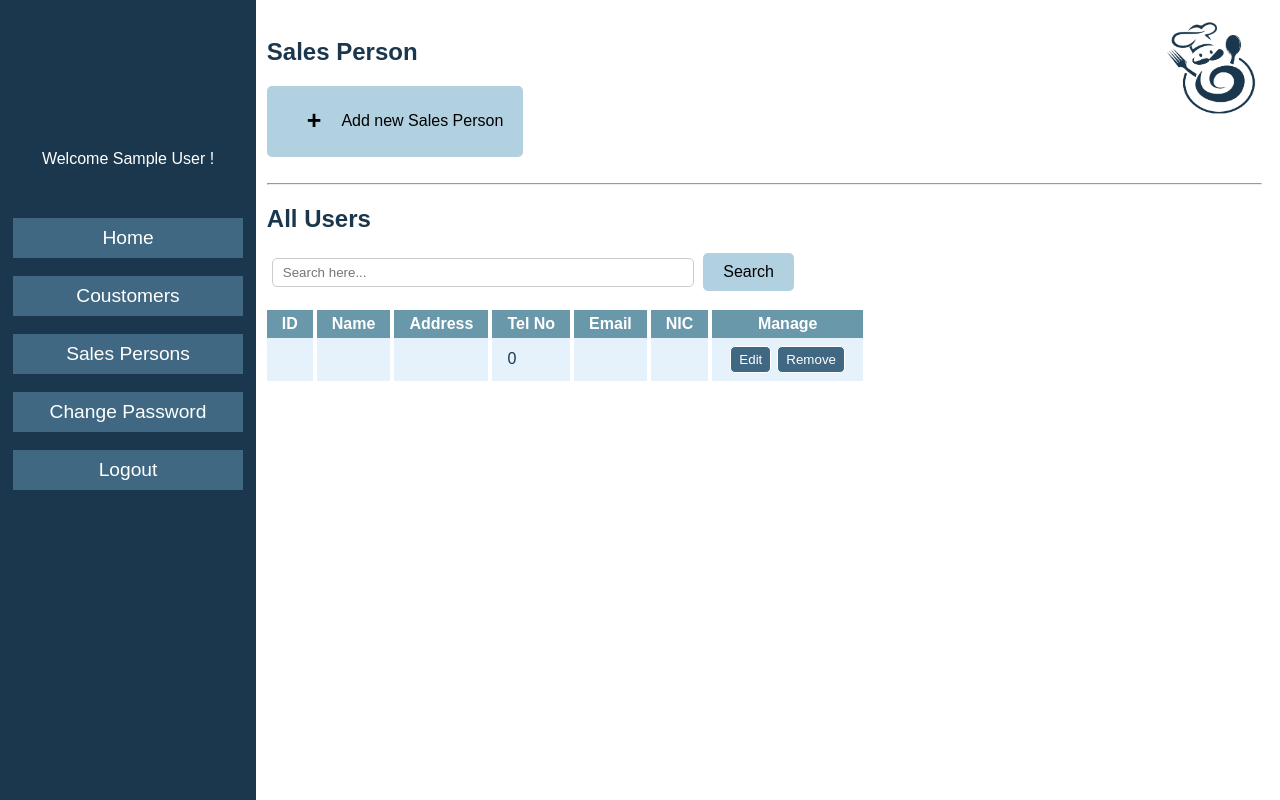
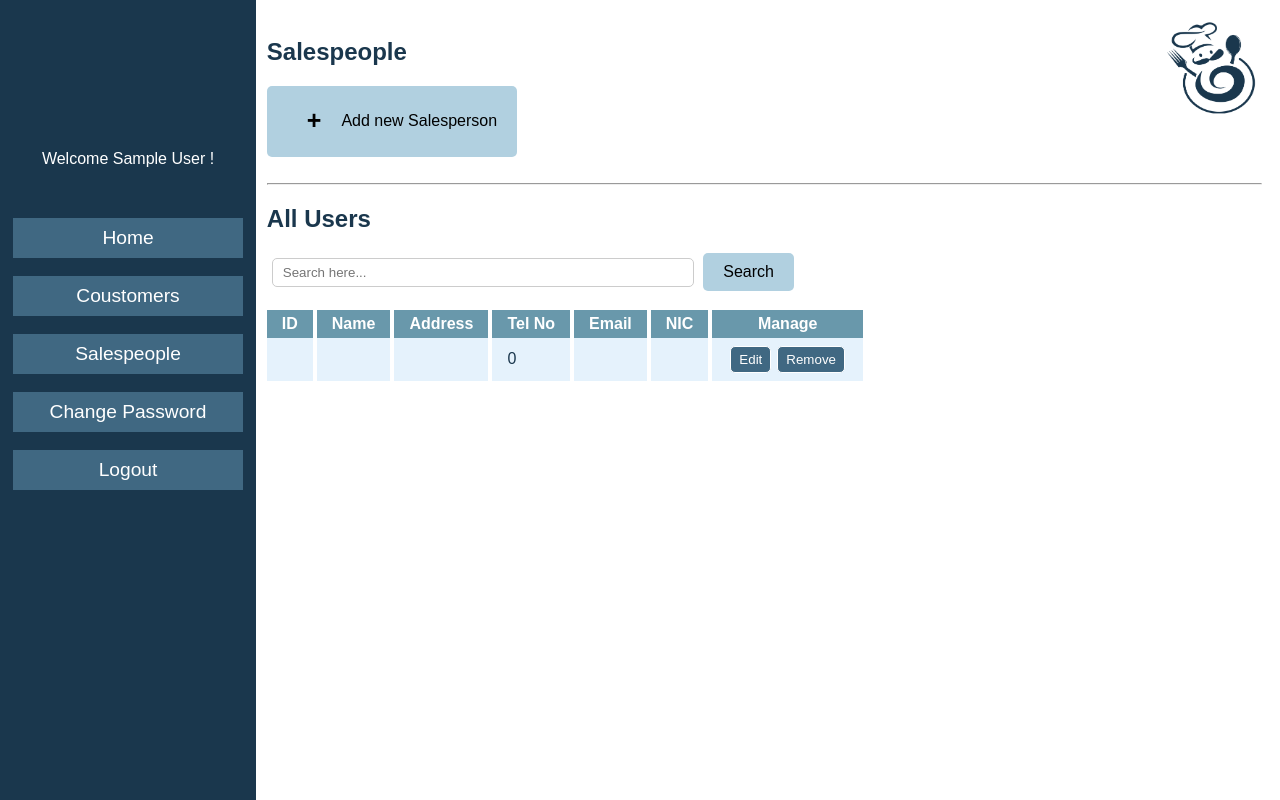
Before and after one commit to sxchintha/Quick-Eats-CRM, a PHP site: page /php/SalesPerson.php in a window 1280 px wide. Run offline with PHP 8.4, Linux system fonts and the light colour scheme; the visitor is signed in with stand-in values (Sample User, id 1); tables that the repository leaves empty or names only in its code hold one stand-in row (values such as "Sample post"); data that the repository does not hold is empty.

Commit message:
correct some spelling mistakes

```diff
--- a/php/SalesPerson.php
+++ b/php/SalesPerson.php
@@ -2,7 +2,7 @@
 <html>
 
 <head>
-    <title>Sales Person - Management</title>
+    <title>Salesperson - Management</title>
     <link rel="stylesheet" href="../css/UserManagement.css">
     <link rel="icon" href="../img/favicon.ico">
 </head>
@@ -21,11 +21,11 @@
     ?>
     <div class="colom right">
         <div class="logo"><img src="../img/logo blue.png"></div>
-        <h2>Sales Person</h2>
+        <h2>Salespeople </h2>
         <!-- Add a new User -->
         <button id="addNewButton" onclick="addSP();">
             <span><strong>&#43;</strong></span>
-            Add new Sales Person
+            Add new Salesperson
         </button>
         <br>
         <hr>
--- a/php/Tasks.php
+++ b/php/Tasks.php
@@ -31,7 +31,7 @@
         <div class="head-flex">
             <div class="header-container">
                 <h3>Tasks</h3>
-                <p class="instructions">click + too add a new task--- double click to delete a task</p>
+                <p class="instructions">Click + to add a new task --- Double click to delete a task</p>
             </div>
 
             <div class="logo-container">
--- a/php/navigation.php
+++ b/php/navigation.php
@@ -30,7 +30,7 @@
 
         if (!empty($_SESSION["user"]) && $_SESSION["user"] == "Admin") {
             echo '<div class="centerbtn1">
-            <a href="SalesPerson.php"> <button class="btn"> Sales Persons </button> </a>
+            <a href="SalesPerson.php"> <button class="btn"> Salespeople  </button> </a>
             </div>
             </br>';
         }
```
